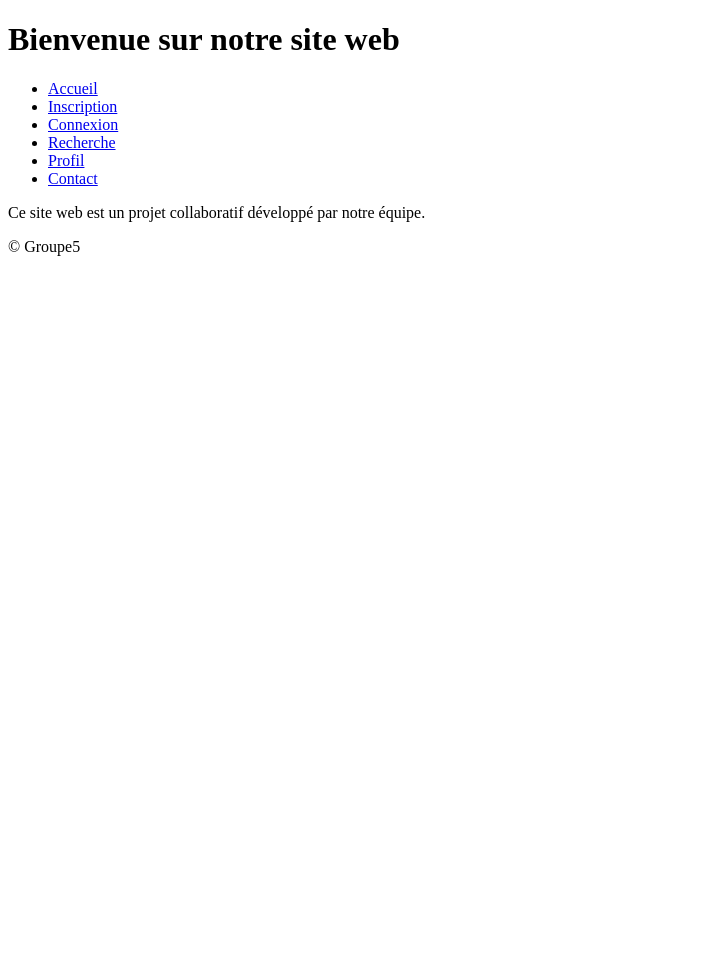
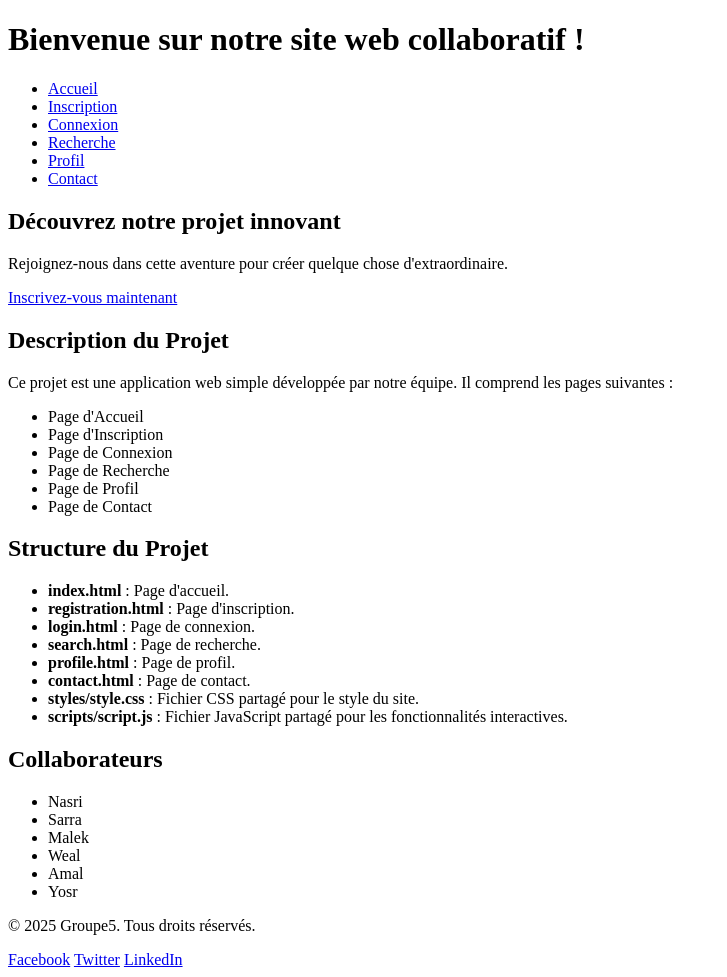
Before and after one commit to ELAyari/Projet_Groupe5, a plain HTML site: page index.html in a window 1280 px wide. Shown: the whole page, without its empty margins (0-727 px from the left). Before the commit the page ends 800 px from the top, so only its background shows below. Drawn offline with Linux system fonts and the light colour scheme.

Commit message:
modify home page content

```diff
--- a/index.html
+++ b/index.html
@@ -3,12 +3,13 @@
 <head>
     <meta charset="UTF-8">
     <meta name="viewport" content="width=device-width, initial-scale=1.0">
-    <title>Accueil</title>
+    <title>Accueil - Projet Collaboratif</title>
     <link rel="stylesheet" href="styles/style.css">
+    <link href="https://fonts.googleapis.com/css2?family=Roboto:wght@400;700&display=swap" rel="stylesheet">
 </head>
 <body>
     <header>
-        <h1>Bienvenue sur notre site web</h1>
+        <h1>Bienvenue sur notre site web collaboratif !</h1>
         <nav>
             <ul>
                 <li><a href="index.html">Accueil</a></li>
@@ -21,10 +22,60 @@
         </nav>
     </header>
     <main>
-        <p>Ce site web est un projet collaboratif développé par notre équipe.</p>
+        <section class="hero">
+            <h2>Découvrez notre projet innovant</h2>
+            <p>Rejoignez-nous dans cette aventure pour créer quelque chose d'extraordinaire.</p>
+            <a href="registration.html" class="cta-button">Inscrivez-vous maintenant</a>
+        </section>
+
+        <section class="project-description">
+            <h2>Description du Projet</h2>
+            <p>
+                Ce projet est une application web simple développée par notre équipe. Il comprend les pages suivantes :
+            </p>
+            <ul>
+                <li>Page d'Accueil</li>
+                <li>Page d'Inscription</li>
+                <li>Page de Connexion</li>
+                <li>Page de Recherche</li>
+                <li>Page de Profil</li>
+                <li>Page de Contact</li>
+            </ul>
+        </section>
+
+        <section class="project-structure">
+            <h2>Structure du Projet</h2>
+            <ul>
+                <li><strong>index.html</strong> : Page d'accueil.</li>
+                <li><strong>registration.html</strong> : Page d'inscription.</li>
+                <li><strong>login.html</strong> : Page de connexion.</li>
+                <li><strong>search.html</strong> : Page de recherche.</li>
+                <li><strong>profile.html</strong> : Page de profil.</li>
+                <li><strong>contact.html</strong> : Page de contact.</li>
+                <li><strong>styles/style.css</strong> : Fichier CSS partagé pour le style du site.</li>
+                <li><strong>scripts/script.js</strong> : Fichier JavaScript partagé pour les fonctionnalités interactives.</li>
+            </ul>
+        </section>
+
+        <section class="collaborators">
+            <h2>Collaborateurs</h2>
+            <ul>
+                <li>Nasri</li>
+                <li>Sarra</li>
+                <li>Malek</li>
+                <li>Weal</li>
+                <li>Amal</li>
+                <li>Yosr</li>
+            </ul>
+        </section>
     </main>
     <footer>
-        <p>&copy; Groupe5</p>
+        <p>&copy; 2025 Groupe5. Tous droits réservés.</p>
+        <div class="social-links">
+            <a href="#">Facebook</a>
+            <a href="#">Twitter</a>
+            <a href="#">LinkedIn</a>
+        </div>
     </footer>
     <script src="scripts/script.js"></script>
 </body>
```
